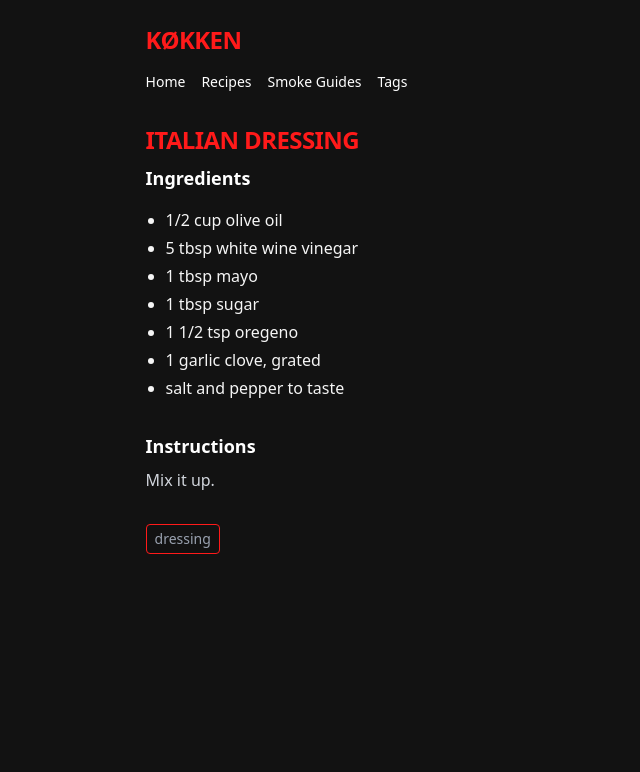
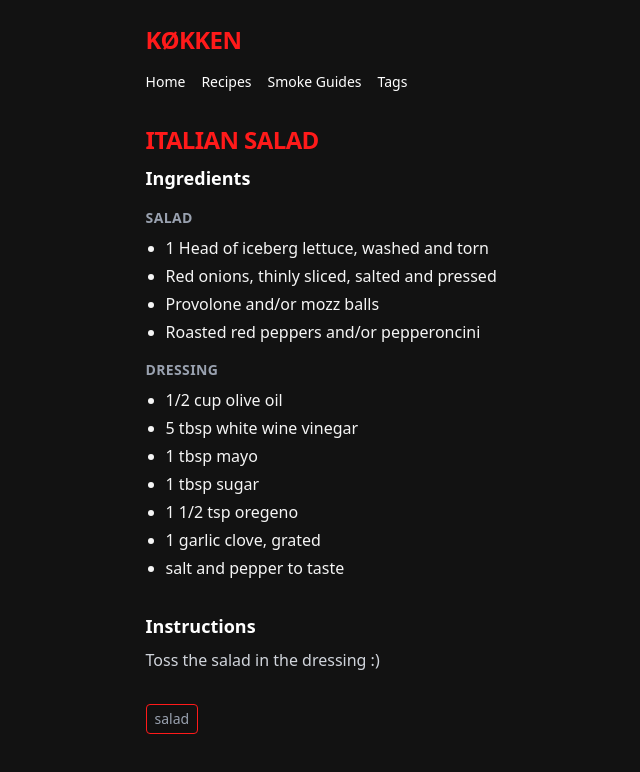
Before and after one commit to apodacaa/kokken, an Eleventy site: page content/recipes/italian-dressing.md in a window 1280 px wide. Shown: the whole page, without its empty margins (213-853 px from the left). Built offline with nearby package versions, Linux system fonts and the light colour scheme; Eleventy itself is replaced by a stand-in of ours; files that its build step writes are made by us from their sources.

Commit message:
Update content/recipes/italian-dressing.md (via Pages CMS)

```diff
--- a/content/recipes/italian-dressing.md
+++ b/content/recipes/italian-dressing.md
@@ -1,12 +1,19 @@
 ---
-title: Italian Dressing
-slug: italian-dressing
+title: Italian Salad
+slug: italian-salad
 tags:
-  - dressing
+  - salad
 layout: layouts/recipe.njk
 permalink: /recipes/{{ slug }}/
 ingredients:
-  - items:
+  - section: Salad
+    items:
+      - 1 Head of iceberg lettuce, washed and torn
+      - Red onions, thinly sliced, salted and pressed
+      - Provolone and/or mozz balls
+      - Roasted red peppers and/or pepperoncini
+  - section: Dressing
+    items:
       - 1/2 cup olive oil
       - 5 tbsp white wine vinegar
       - 1 tbsp mayo
@@ -14,5 +21,5 @@ ingredients:
       - 1 1/2 tsp oregeno
       - 1 garlic clove, grated
       - salt and pepper to taste
-instructions: Mix it up.
+instructions: Toss the salad in the dressing :)
 ---
```
